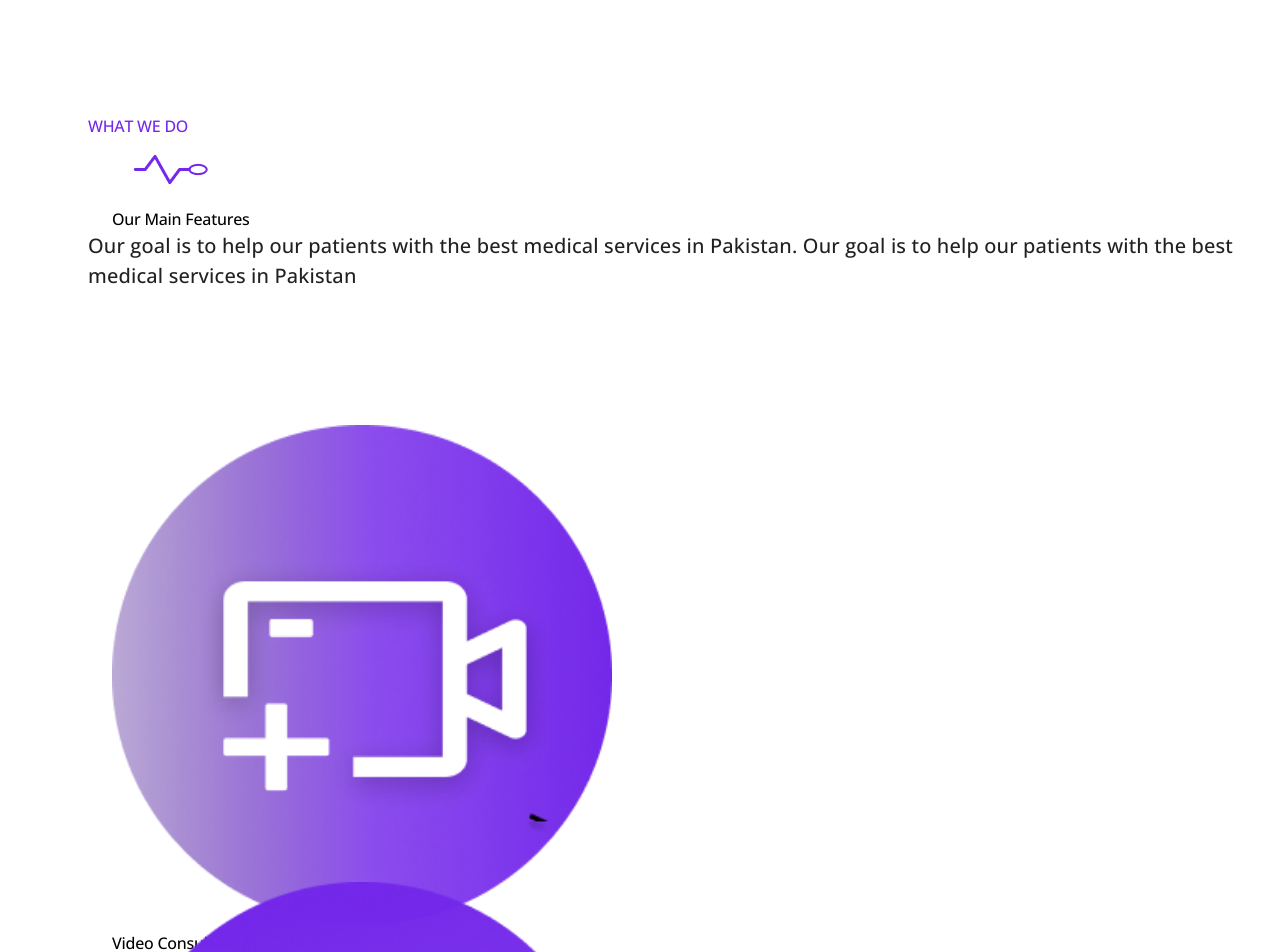
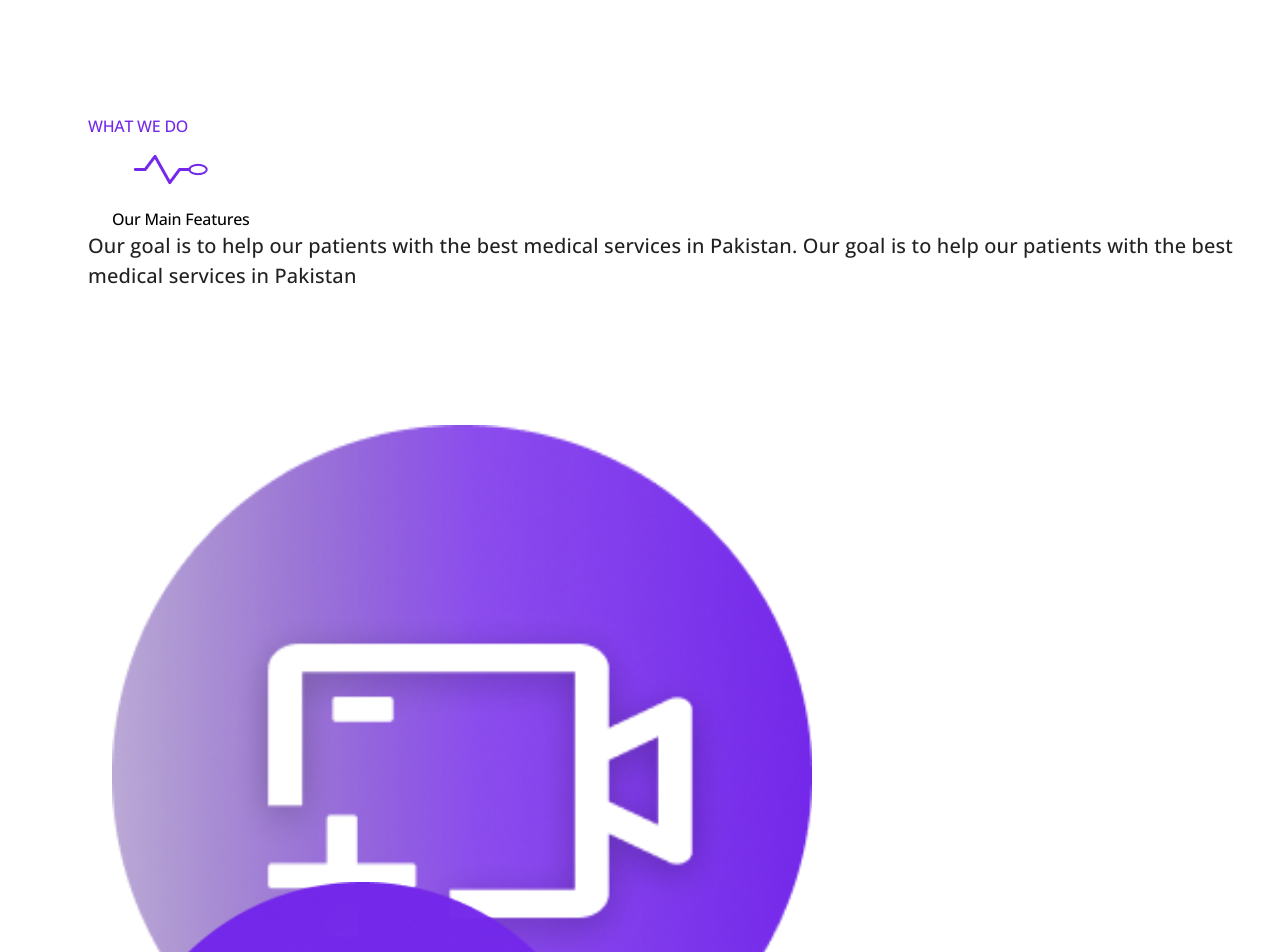
Before and after one commit to SehatBase/sehatbase_frontend, a Next.js app: page / in a window 1280 px wide. Shown: the top 952 px of the page. Built offline with nearby package versions, Linux system fonts and the light colour scheme.

Commit message:
fixed errors

```diff
--- a/components/Features/Features.jsx
+++ b/components/Features/Features.jsx
@@ -14,7 +14,6 @@ function Features() {
   const theme = useTheme();
   const classes = useStyles();
   const isMobile = useMediaQuery(theme.breakpoints.up('sm'));
-  console.log(isMobile);
   return (
     <Container className={classes.rootContainer}>
         <Container className={classes.headerContainer}>
@@ -39,8 +38,8 @@ function Features() {
         <Container className={classes.featureicon}>
           <Image
             src={feature1Icon}
-            width= {500}
-            height={500}
+            width= {700}
+            height={700}
             />
         </Container>
           <Container className={classes.featurecontent}>
@@ -71,9 +70,9 @@ function Features() {
           <Container className={classes.featurecontent}>
               <Typography className={classes.featureHeading}>
               Find And Book Appointment
+              </Typography>
               <Typography className={classes.featureSubtitle}>
               With Verified Doctors
-              </Typography>
               </Typography>
               <Typography className={classes.featureDescription}>
               Nemo enim ipsam voluptatem quia voluptas sit aspernatur aut odit aut fugit, sed quia   nsequuntur magni dolores eos qui ratione  Nemo enim ipsam voluptatem quia voluptas sit .
@@ -98,9 +97,9 @@ function Features() {
         <Container className={classes.feature3content}>
               <Typography className={classes.feature3Heading} >
               Get Medicines Online
+              </Typography>
               <Typography className={classes.feature3Subtitle}>
               Cheapest Rates | Same Day Delivery
-              </Typography>
               </Typography>
               <Typography className={classes.feature3Description}>
               Nemo enim ipsam voluptatem quia voluptas sit aspernatur aut odit aut fugit, sed quia   nsequuntur magni dolores eos qui ratione  Nemo enim ipsam voluptatem quia voluptas sit .
--- a/styles/featuresStyles.js
+++ b/styles/featuresStyles.js
@@ -121,7 +121,7 @@ export default makeStyles((theme) => ({
         fontFamily: 'Open Sans',
         fontStyle: 'normal',
         fontWeight: '700',
-        fontSize: '24px',
+        fontSize: '32px',
         lineHeight: '36px',
         /* or 150% */
         letterSpacing: '-0.015em',
@@ -144,7 +144,7 @@ export default makeStyles((theme) => ({
         fontFamily: 'Open Sans',
         fontStyle: 'normal',
         fontWeight: '400',
-        fontSize: '18px',
+        fontSize: '24px',
         lineHeight: '36px',
         /* or 150% */
         letterSpacing: '-0.015em',
@@ -194,7 +194,7 @@ export default makeStyles((theme) => ({
     },
 
     featureicon: {
-        width: 'fit-content',
+        // width: 'fit-content',
     },
 
     feature3icon :{
```
